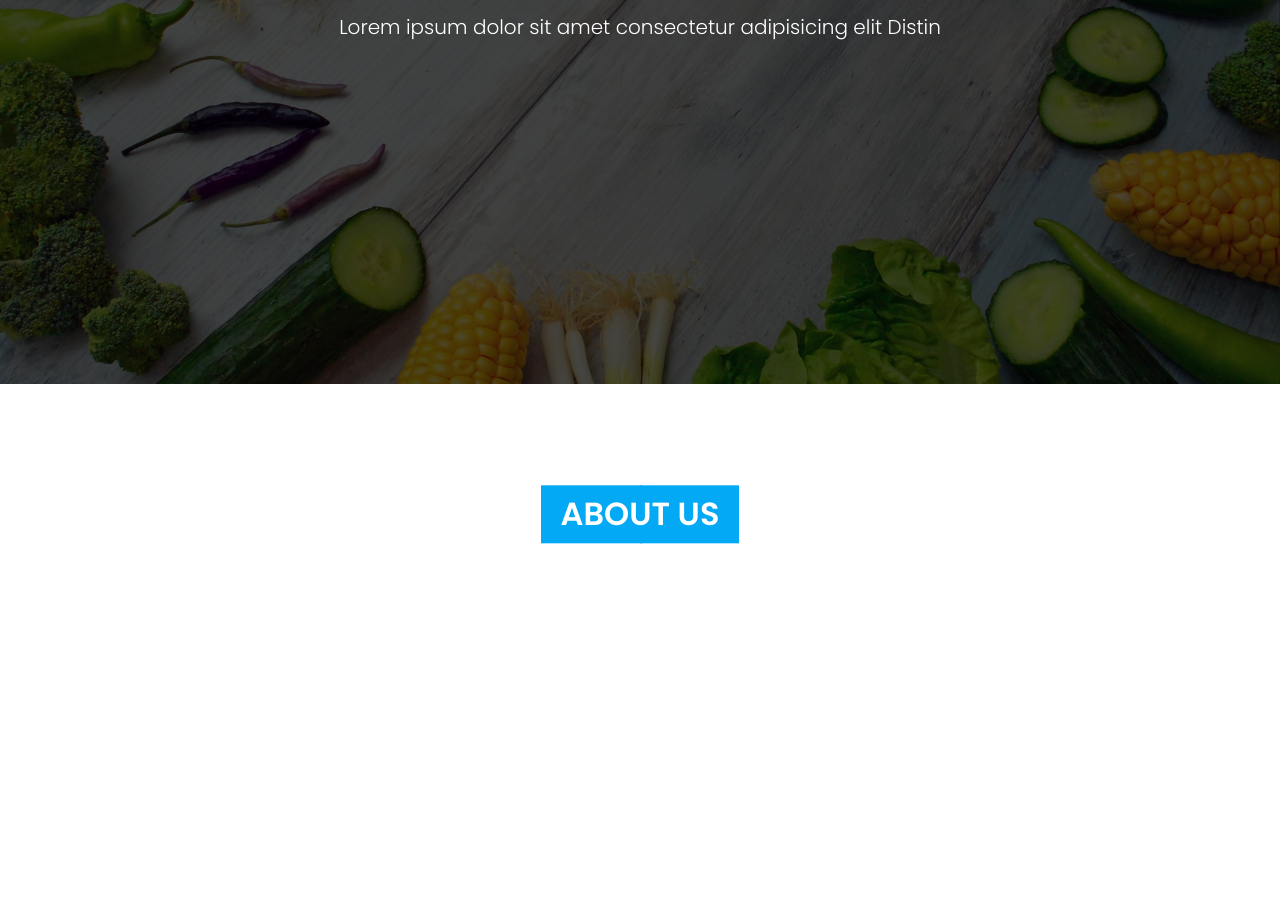
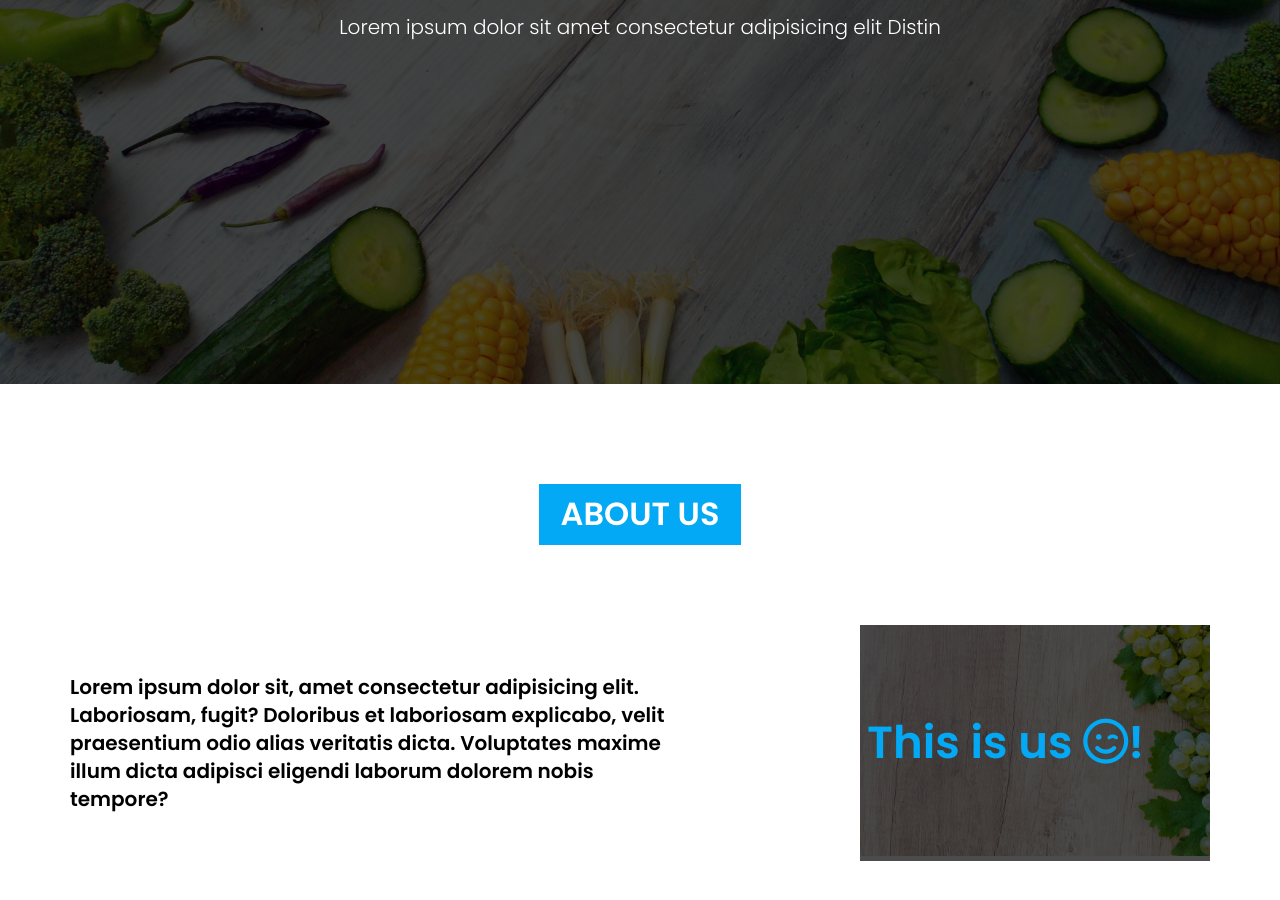
Before and after one commit to Youssef-Mhmoud/Healthy-Food, a plain HTML site: page index.html in a window 1280 px wide. Shown: the part 416-1316 px from the top of the page. Before the commit the page ends 1071 px from the top, so only its background shows below. Drawn offline with Linux system fonts and the light colour scheme.

Commit message:
Add Some Feature In About Section

```diff
--- a/css/style.css
+++ b/css/style.css
@@ -53,7 +53,7 @@ a {
 .main-title {
   border: 2px solid;
   width: fit-content;
-  margin: 0 auto 10px;
+  margin: 0 auto 80px;
   padding: 10px 20px;
   text-transform: uppercase;
   color: var(--main-color);
@@ -63,7 +63,7 @@ a {
 }
 .name-delay {
   color: white;
-  border: 2px solid white;
+  border: 2px solid var(--main-color);
   transition-delay: 1.3s;
 }
 .animation-title::after,
@@ -80,7 +80,7 @@ a {
 }
 .animation-title::after {
   right: -50px;
-  animation: right-side 1.5s forwards ;
+  animation: right-side 1.5s forwards;
 }
 .animation-title::before {
   left: -50px;
@@ -293,5 +293,47 @@ header .header-list li a:hover {
   padding-top: var(--main-padding);
   padding-bottom: var(--main-padding);
 }
-
+.about-section .info-box {
+  display: flex;
+  justify-content: space-between;
+  align-items: center;
+}
+.about-section .info-box  .info-parag {
+  max-width: 600px;
+  font-size: 20px;
+  line-height: 1.4;
+  font-weight: 600;
+}
+.about-section .image-about {
+  position: relative;
+}
+.about-section .image-about::after {
+  content: '';
+  position: absolute;
+  width: 0%;
+  height: 100%;
+  left: 0;
+  top: 0;
+  background-color: rgba(0, 0, 0, 0.7);
+  transition: 1s;
+}
+.about-section .image-width::after {
+  width: 100%;
+}
+.about-section .image-about p {
+  position: absolute;
+  top: 50%;
+  left: 2%;
+  color: black;
+  line-height: 1.6;
+  font-size: 45px;
+  font-weight: bold;
+  transform: translateY(-50%);
+  z-index: 100;
+  opacity: 0;
+  transition: 1s;
+}
+.about-section .image-about p.op {
+  opacity: 1;
+}
 /* End About Us  */
--- a/index.html
+++ b/index.html
@@ -38,7 +38,7 @@
         </div>
         <div class="option auto-bg">
           <h4>Auto Select BG</h4>
-          <button class="yes active"data-bg="yes">Yes</button>
+          <button class="yes active" data-bg="yes">Yes</button>
           <button class="no" data-bg="no">No</button>
         </div>
       </div>
@@ -48,8 +48,9 @@
     <header>
       <div class="container">
         <a href="#" class="logo">
-          Health<span class="color-style">Y</span>
-          Foo<span class="color-style">D</span>
+          Health<span class="color-style">Y</span> Foo<span class="color-style"
+            >D</span
+          >
         </a>
         <ul class="header-list">
           <li><a href="#about">About Us</a></li>
@@ -73,9 +74,20 @@
     <!-- End Landing  -->
     <!-- Start About Us  -->
     <div class="about-section" id="about">
-    <div class="container">
+      <div class="container">
         <h1 class="main-title">About Us</h1>
-
+        <div class="info-box">
+          <p class="info-parag">
+            Lorem ipsum dolor sit, amet consectetur adipisicing elit.
+            Laboriosam, fugit? Doloribus et laboriosam explicabo, velit
+            praesentium odio alias veritatis dicta. Voluptates maxime illum
+            dicta adipisci eligendi laborum dolorem nobis tempore?
+          </p>
+          <div class="image-about">
+            <img src="images/5.jpg" alt="" width="350" />
+            <p>This is us <i class="fa-regular fa-face-smile-wink"></i>!</p>
+          </div>
+        </div>
       </div>
     </div>
     <!-- End About Us  -->
--- a/js/main.js
+++ b/js/main.js
@@ -121,10 +121,22 @@ function selectImage() {
 selectImage();
 //-------------------------------------------
 // Start About Animation Title
+// 1- Animation One Title
 let mainTitle = document.querySelector('.main-title')
 window.addEventListener('scroll', (eo) => {
-  if (window.scrollY >= 250) {
+  if (window.scrollY >= 350) {
     mainTitle.classList.add('animation-title', 'name-delay')
   }
 })
+// 2- Animation Two Img
+let imgBox = document.querySelector('.image-about')
+let paragraph = document.querySelector('.image-about p')
+
+window.addEventListener('scroll', (eo) => {
+  if (window.scrollY >= 550) {
+    imgBox.classList.add('image-width')
+    paragraph.classList.add('op')
+    paragraph.style.color = 'var(--main-color)'
+  }
+})
 //-------------------------------------------
```
Also changed, not shown: images/5.jpg (added).
